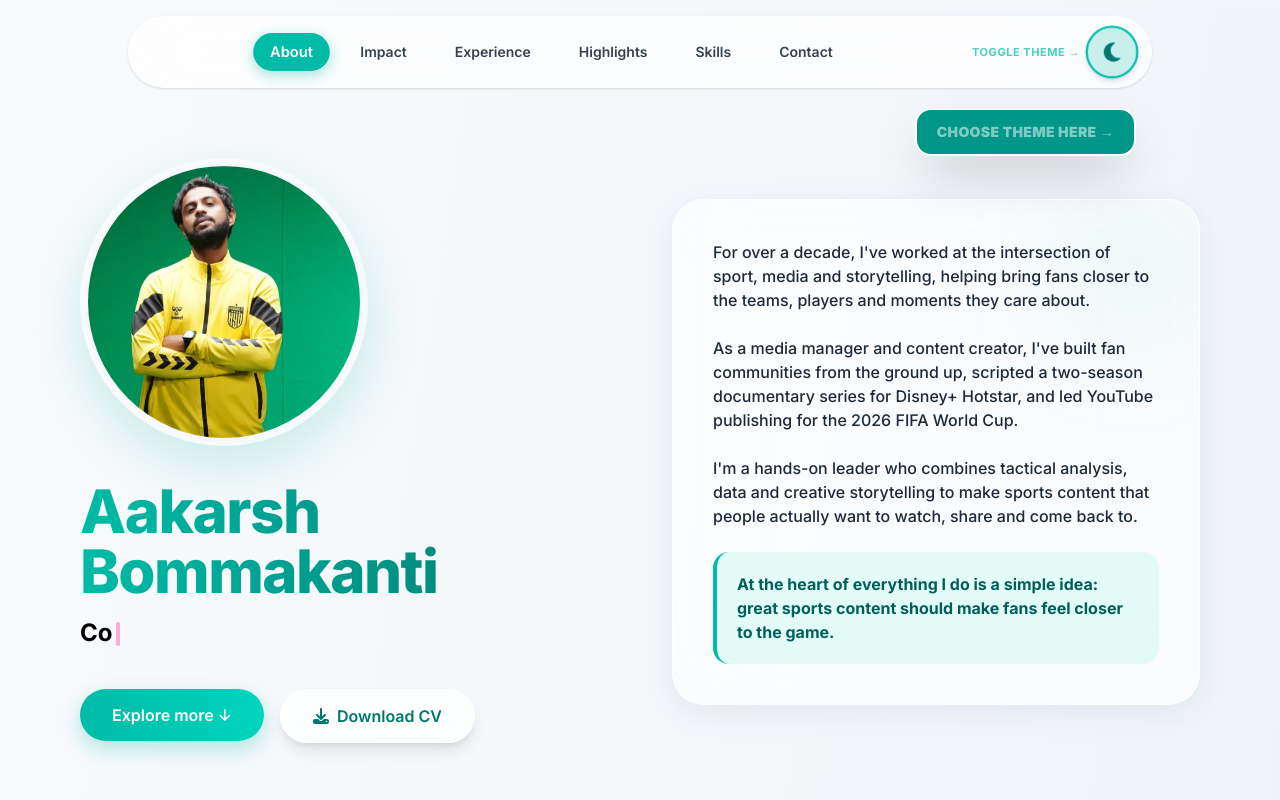
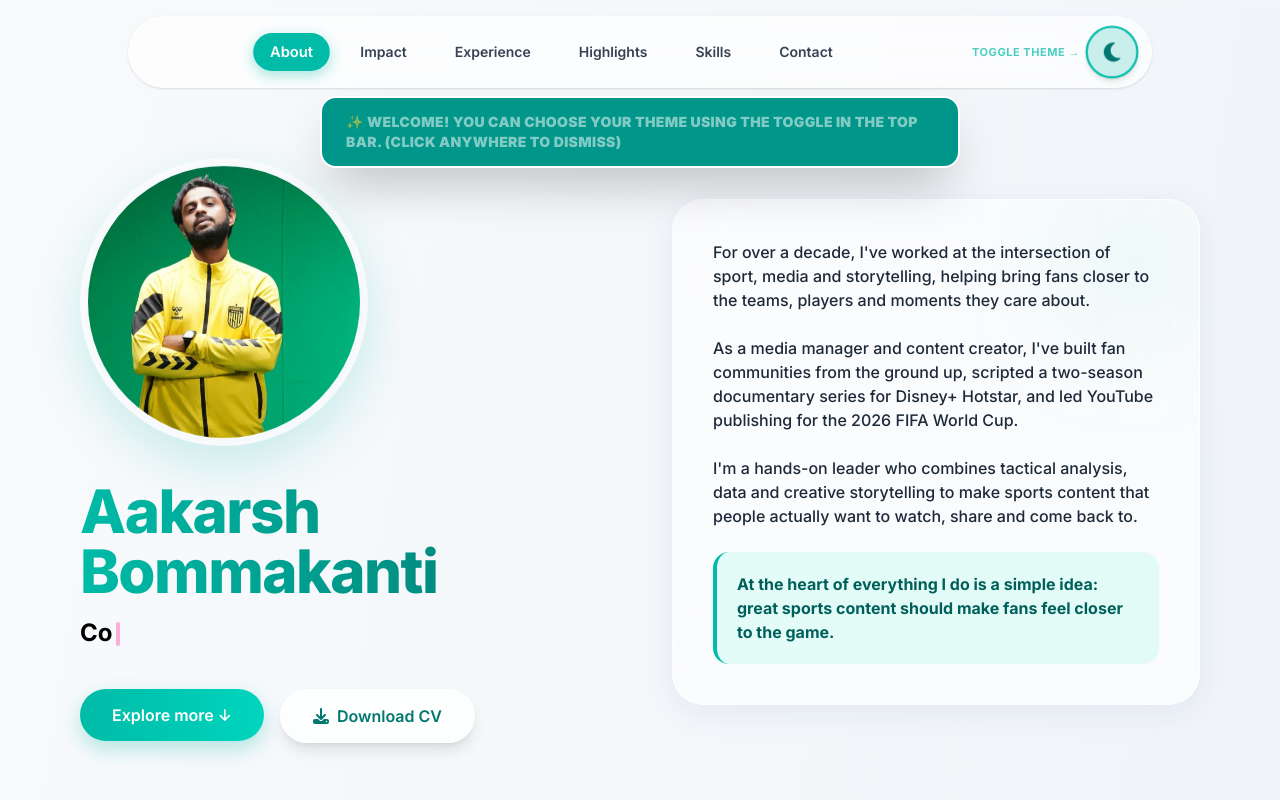
Before and after one commit to AakarshBot/aakars-portfolio-new, a Next.js app: page / in a window 1280 px wide. Shown: the top 800 px of the page. Built offline with nearby package versions, Linux system fonts and the light colour scheme.

Commit message:
Update page.tsx

```diff
--- a/src/app/page.tsx
+++ b/src/app/page.tsx
@@ -190,20 +190,6 @@ export default function Page() {
           </div>
 
           <div className="relative flex items-center gap-2 mx-auto sm:mx-0">
-            {/* Theme Prompt Popup */}
-            <AnimatePresence>
-              {showThemePrompt && (
-                <motion.div
-                  initial={{ opacity: 0, y: 15, scale: 0.9 }}
-                  animate={{ opacity: 1, y: 0, scale: 1 }}
-                  exit={{ opacity: 0, y: 15, scale: 0.9 }}
-                  className="absolute right-0 -bottom-20 z-50 bg-teal-600 text-white px-5 py-3 rounded-2xl shadow-2xl border-2 border-white flex items-center gap-3 whitespace-nowrap"
-                >
-                  <span className="text-sm font-black tracking-wide uppercase animate-pulse">CHOOSE THEME HERE →</span>
-                </motion.div>
-              )}
-            </AnimatePresence>
-
             <span className="text-[11px] font-bold tracking-wider uppercase opacity-70 hidden md:inline-block animate-pulse text-teal-500">Toggle Theme →</span>
             <button
               onClick={(e) => {
@@ -219,6 +205,21 @@ export default function Page() {
           </div>
         </div>
       </header>
+
+      {/* Prominent Floating Welcome Guidance Badge on Screen */}
+      <AnimatePresence>
+        {showThemePrompt && (
+          <motion.div
+            initial={{ opacity: 0, y: -20, scale: 0.95 }}
+            animate={{ opacity: 1, y: 0, scale: 1 }}
+            exit={{ opacity: 0, y: -20, scale: 0.95 }}
+            className="fixed top-24 left-1/2 -translate-x-1/2 z-50 bg-teal-600 text-white px-6 py-3.5 rounded-2xl shadow-2xl border-2 border-white flex items-center gap-4 cursor-pointer"
+            onClick={() => setShowThemePrompt(false)}
+          >
+            <span className="text-sm font-black tracking-wide uppercase animate-pulse">✨ Welcome! You can choose your theme using the toggle in the top bar. (Click anywhere to dismiss)</span>
+          </motion.div>
+        )}
+      </AnimatePresence>
 
       <main className="max-w-6xl mx-auto px-4 py-10 space-y-20 sm:space-y-32 relative">
 
@@ -363,7 +364,7 @@ export default function Page() {
           </div>
         </section>
 
-        {/* Highlights Gallery Section (Fully responsive bento grid on both mobile & desktop) */}
+        {/* Highlights Gallery Section */}
         <section id="highlights" ref={refs.highlights} className="scroll-mt-24 relative z-10">
           <div className="text-center md:text-left mb-8 sm:mb-10">
             <span className="text-xs font-black text-teal-500 uppercase tracking-widest block mb-2">Portfolio Showcase</span>
```
